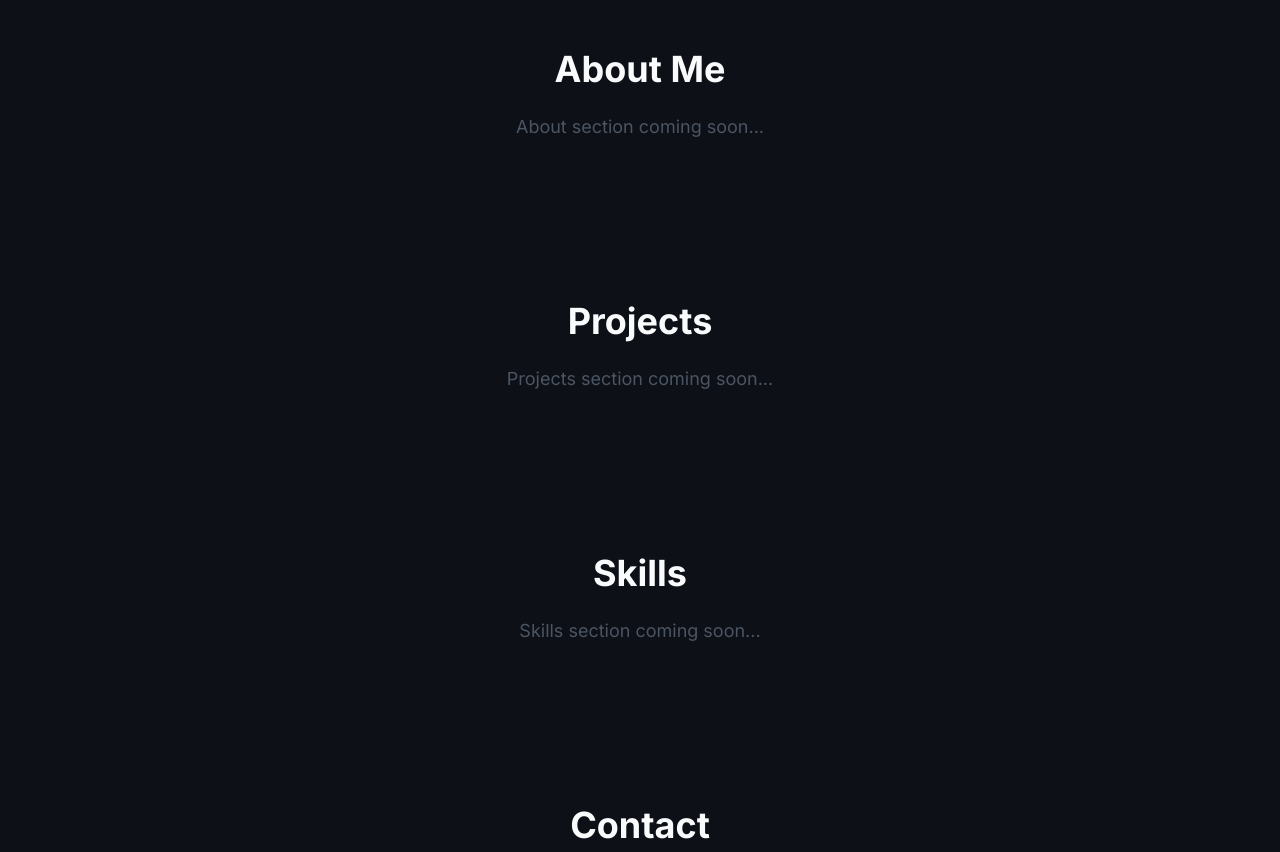
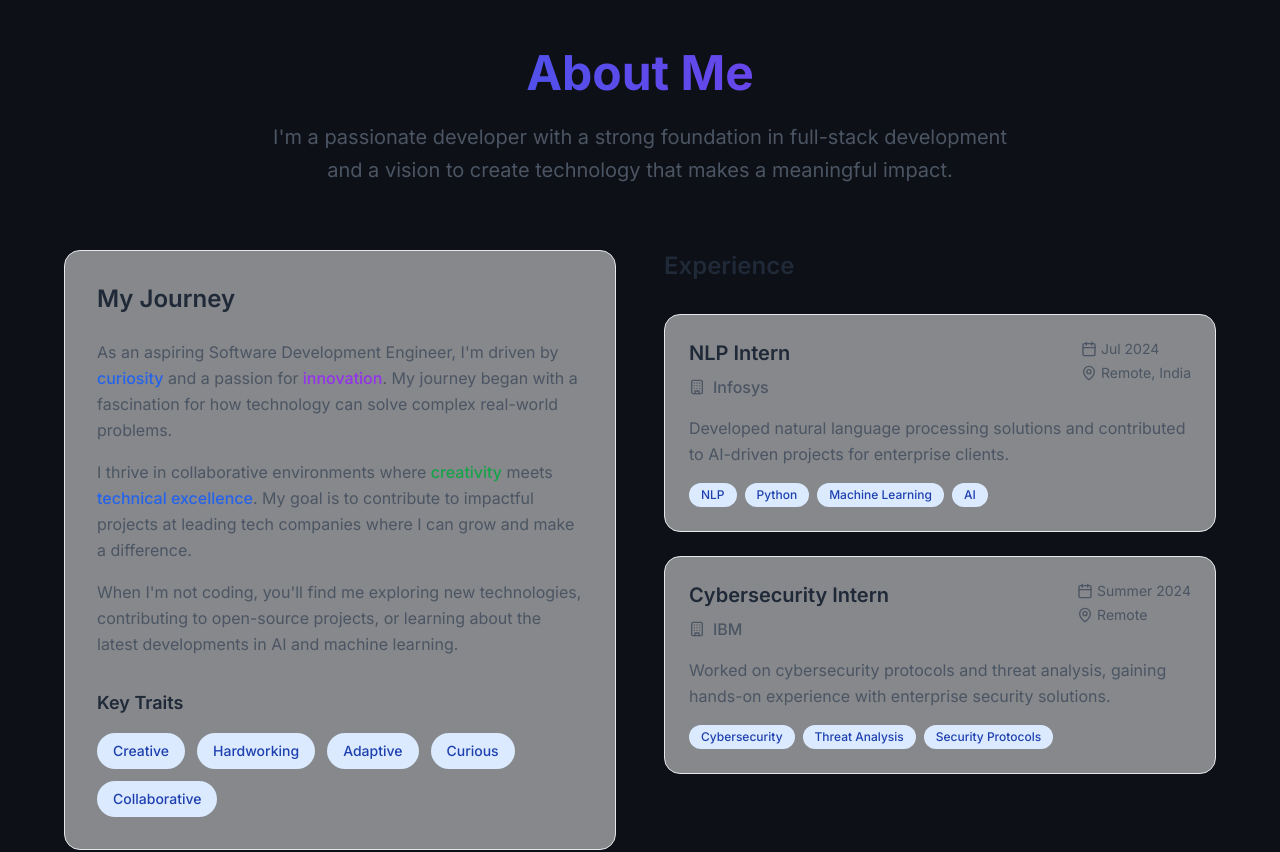
Before and after one commit to SanjayRyuzaki/portfolio, a React (Vite) app: page / in a window 1280 px wide. Shown: the part 900-1752 px from the top of the page. Built offline with nearby package versions, Linux system fonts and the light colour scheme.

Commit message:
feat: enhance About section with experience timeline

```diff
--- a/src/components/About.tsx
+++ b/src/components/About.tsx
@@ -1,16 +1,169 @@
 import React from 'react';
+import { motion, useInView } from 'framer-motion';
+import { useRef } from 'react';
+import { Calendar, MapPin, Building, Award } from 'lucide-react';
 
 const About = () => {
+  const ref = useRef(null);
+  const isInView = useInView(ref, { once: true, margin: "-100px" });
+
+  const experiences = [
+    {
+      title: "NLP Intern",
+      company: "Infosys",
+      location: "Remote, India",
+      period: "Jul 2024",
+      description: "Developed natural language processing solutions and contributed to AI-driven projects for enterprise clients.",
+      skills: ["NLP", "Python", "Machine Learning", "AI"],
+    },
+    {
+      title: "Cybersecurity Intern",
+      company: "IBM",
+      location: "Remote",
+      period: "Summer 2024",
+      description: "Worked on cybersecurity protocols and threat analysis, gaining hands-on experience with enterprise security solutions.",
+      skills: ["Cybersecurity", "Threat Analysis", "Security Protocols"],
+    },
+  ];
+
   return (
-    <section id="about" className="py-20">
-      <div className="container mx-auto px-6">
-        <div className="text-center">
-          <h2 className="text-4xl font-bold mb-6">About Me</h2>
-          <p className="text-lg text-gray-600">
-            {/* TODO: Add about content */}
-            About section coming soon...
-          </p>
-        </div>
+    <section id="about" className="py-20 relative overflow-hidden">
+      <div className="container mx-auto px-6" ref={ref}>
+        <motion.div
+          initial={{ opacity: 0, y: 30 }}
+          animate={isInView ? { opacity: 1, y: 0 } : { opacity: 0, y: 30 }}
+          transition={{ duration: 0.8 }}
+          className="max-w-6xl mx-auto"
+        >
+          {/* Section Header */}
+          <motion.div
+            initial={{ opacity: 0, y: 20 }}
+            animate={isInView ? { opacity: 1, y: 0 } : { opacity: 0, y: 20 }}
+            transition={{ delay: 0.2, duration: 0.6 }}
+            className="text-center mb-16"
+          >
+            <h2 className="text-4xl md:text-5xl font-bold mb-6 bg-gradient-to-r from-blue-600 to-purple-600 bg-clip-text text-transparent">
+              About Me
+            </h2>
+            <p className="text-xl text-gray-600 dark:text-gray-300 max-w-3xl mx-auto leading-relaxed">
+              I'm a passionate developer with a strong foundation in full-stack development
+              and a vision to create technology that makes a meaningful impact.
+            </p>
+          </motion.div>
+
+          <div className="grid lg:grid-cols-2 gap-12 items-start">
+            {/* Left Column - Personal Story */}
+            <motion.div
+              initial={{ opacity: 0, x: -30 }}
+              animate={isInView ? { opacity: 1, x: 0 } : { opacity: 0, x: -30 }}
+              transition={{ delay: 0.4, duration: 0.8 }}
+              className="space-y-6"
+            >
+              <div className="bg-white/50 backdrop-blur-sm p-8 rounded-2xl border border-gray-200 dark:bg-gray-800/50 dark:border-gray-700">
+                <h3 className="text-2xl font-semibold mb-6 text-gray-800 dark:text-gray-200">
+                  My Journey
+                </h3>
+                <div className="space-y-4 text-gray-600 dark:text-gray-300 leading-relaxed">
+                  <p>
+                    As an aspiring Software Development Engineer, I'm driven by
+                    <span className="text-blue-600 dark:text-blue-400 font-medium"> curiosity</span> and a passion for
+                    <span className="text-purple-600 dark:text-purple-400 font-medium"> innovation</span>.
+                    My journey began with a fascination for how technology can solve
+                    complex real-world problems.
+                  </p>
+                  <p>
+                    I thrive in collaborative environments where
+                    <span className="text-green-600 dark:text-green-400 font-medium"> creativity</span> meets
+                    <span className="text-blue-600 dark:text-blue-400 font-medium"> technical excellence</span>.
+                    My goal is to contribute to impactful projects at leading tech companies
+                    where I can grow and make a difference.
+                  </p>
+                  <p>
+                    When I'm not coding, you'll find me exploring new technologies,
+                    contributing to open-source projects, or learning about the latest
+                    developments in AI and machine learning.
+                  </p>
+                </div>
+
+                {/* Key Traits */}
+                <div className="mt-8">
+                  <h4 className="text-lg font-semibold mb-4 text-gray-800 dark:text-gray-200">Key Traits</h4>
+                  <div className="flex flex-wrap gap-3">
+                    {['Creative', 'Hardworking', 'Adaptive', 'Curious', 'Collaborative'].map((trait) => (
+                      <span
+                        key={trait}
+                        className="px-4 py-2 bg-blue-100 dark:bg-blue-900/30 text-blue-800 dark:text-blue-300 rounded-full text-sm font-medium"
+                      >
+                        {trait}
+                      </span>
+                    ))}
+                  </div>
+                </div>
+              </div>
+            </motion.div>
+
+            {/* Right Column - Experience Timeline */}
+            <motion.div
+              initial={{ opacity: 0, x: 30 }}
+              animate={isInView ? { opacity: 1, x: 0 } : { opacity: 0, x: 30 }}
+              transition={{ delay: 0.6, duration: 0.8 }}
+              className="space-y-6"
+            >
+              <h3 className="text-2xl font-semibold mb-8 text-gray-800 dark:text-gray-200">
+                Experience
+              </h3>
+
+              <div className="space-y-6">
+                {experiences.map((exp, index) => (
+                  <motion.div
+                    key={exp.title}
+                    initial={{ opacity: 0, y: 20 }}
+                    animate={isInView ? { opacity: 1, y: 0 } : { opacity: 0, y: 20 }}
+                    transition={{ delay: 0.8 + index * 0.2, duration: 0.6 }}
+                    className="bg-white/50 backdrop-blur-sm p-6 rounded-2xl border border-gray-200 dark:bg-gray-800/50 dark:border-gray-700 hover:shadow-lg transition-all duration-300"
+                  >
+                    <div className="flex items-start justify-between mb-4">
+                      <div>
+                        <h4 className="text-xl font-semibold text-gray-800 dark:text-gray-200 mb-2">
+                          {exp.title}
+                        </h4>
+                        <div className="flex items-center gap-2 text-gray-600 dark:text-gray-400">
+                          <Building className="h-4 w-4" />
+                          <span className="font-medium">{exp.company}</span>
+                        </div>
+                      </div>
+                      <div className="text-right text-sm text-gray-600 dark:text-gray-400">
+                        <div className="flex items-center gap-1">
+                          <Calendar className="h-4 w-4" />
+                          <span>{exp.period}</span>
+                        </div>
+                        <div className="flex items-center gap-1 mt-1">
+                          <MapPin className="h-4 w-4" />
+                          <span>{exp.location}</span>
+                        </div>
+                      </div>
+                    </div>
+
+                    <p className="text-gray-600 dark:text-gray-300 mb-4 leading-relaxed">
+                      {exp.description}
+                    </p>
+
+                    <div className="flex flex-wrap gap-2">
+                      {exp.skills.map((skill) => (
+                        <span
+                          key={skill}
+                          className="px-3 py-1 bg-blue-100 dark:bg-blue-900/30 text-blue-800 dark:text-blue-300 rounded-full text-xs font-medium"
+                        >
+                          {skill}
+                        </span>
+                      ))}
+                    </div>
+                  </motion.div>
+                ))}
+              </div>
+            </motion.div>
+          </div>
+        </motion.div>
       </div>
     </section>
   );
```
Also changed, not shown: 1 other file (tests, documents, lock files or other folders).
